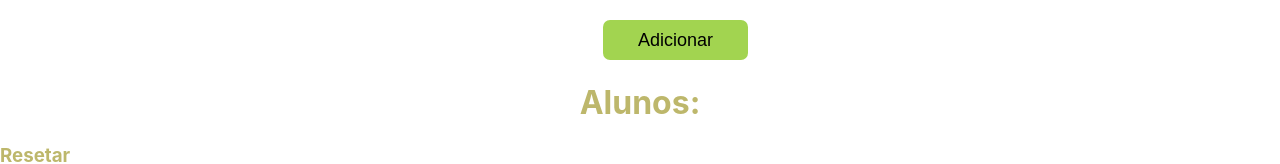
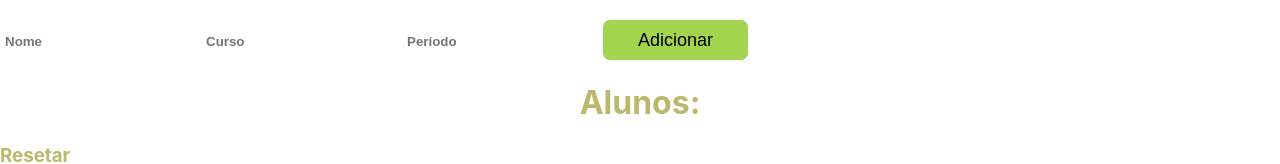
Before and after one commit to BrunoGrM/gcm-faculdade, a React (Create React App) app: page / in a window 1280 px wide. Shown: the top 164 px of the page. Built offline with nearby package versions, Linux system fonts and the light colour scheme.

Commit message:
Caso 0000011: Refatorar o componente Input

```diff
--- a/src/components/Input/Input.jsx
+++ b/src/components/Input/Input.jsx
@@ -3,7 +3,7 @@ import './input-styles.css'
 
 const Input = (props) => {
     return (
-        <input props={props} />
+        <input {...props} />
     )
 }
 
```
